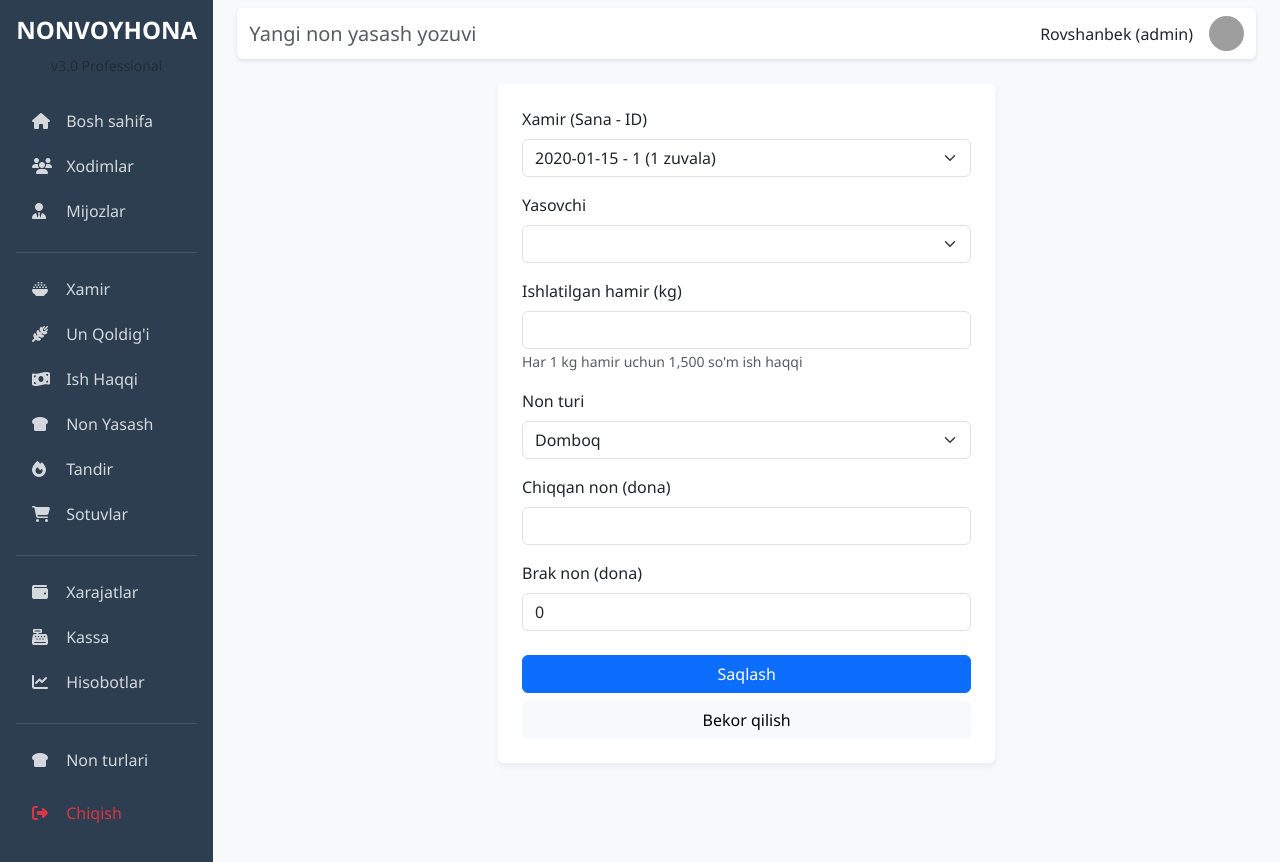
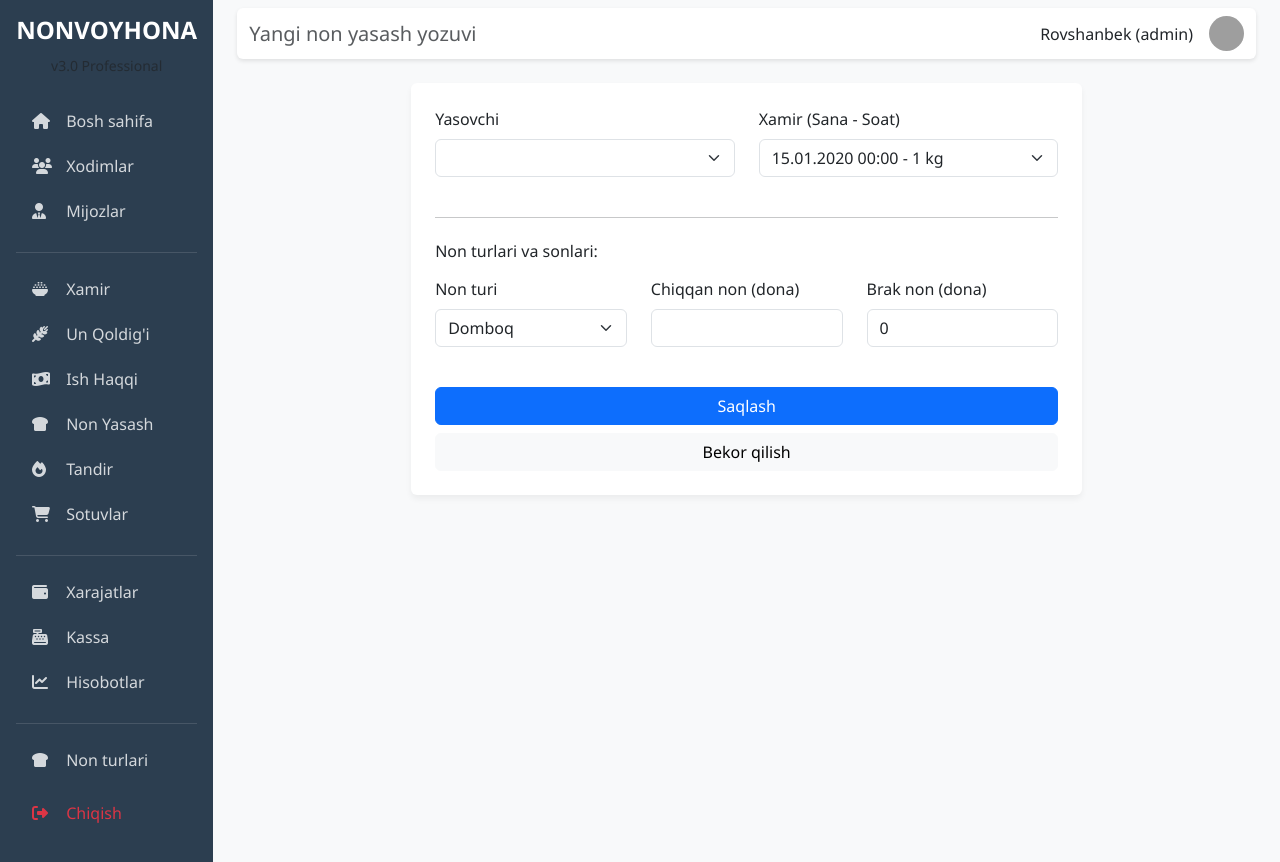
Before and after one commit to nonvoyhonatizimi/bakerysystemsolatr, a Flask app: page /production/bread/add in a window 1280 px wide. Run offline with Flask 3, Linux system fonts and the light colour scheme; a user stored in the database is signed in; tables that the repository leaves empty hold one stand-in row (values such as "Sample post"); lists and menus that the app fills with data are empty; grey boxes are pictures that could not be loaded.

Commit message:
Update bread making workflow - remove manual hamir_kg input, show datetime

```diff
--- a/routes/production.py
+++ b/routes/production.py
@@ -64,10 +64,13 @@ def add_bread():
     if request.method == 'POST':
         xamir_id = request.form.get('xamir_id')
         xodim_id = request.form.get('xodim_id')
-        hamir_kg = int(request.form.get('hamir_kg', 0))
         non_turi = request.form.get('non_turi', 'Domboq')
         chiqqan_non = int(request.form.get('chiqqan_non', 0))
         brak_non = int(request.form.get('brak_non', 0))
+
+        # Tanlangan xamir ma'lumotlarini olish
+        dough = Dough.query.get(xamir_id)
+        hamir_kg = dough.un_kg if dough else 0
 
         new_bread = BreadMaking(
             sana=datetime.now().date(),
@@ -85,7 +88,7 @@ def add_bread():
         flash(f'{non_turi} non yasash qo\'shildi. {hamir_kg} kg hamir. Ish haqqi: {ish_haqqi:,} so\'m', 'success')
         return redirect(url_for('production.list_bread'))
 
-    doughs = Dough.query.all()
+    doughs = Dough.query.order_by(Dough.sana.desc()).all()
     employees = Employee.query.filter_by(lavozim='Yasovchi').all()
     return render_template('production/bread_add.html', doughs=doughs, employees=employees)
 
--- a/templates/production/bread_add.html
+++ b/templates/production/bread_add.html
@@ -5,18 +5,12 @@
 
 {% block content %}
 <div class="row justify-content-center">
-    <div class="col-md-6">
+    <div class="col-md-8">
         <div class="card">
             <div class="card-body p-4">
                 <form method="POST">
-                    <div class="mb-3">
-                        <label for="xamir_id" class="form-label">Xamir (Sana - ID)</label>
-                        <select class="form-select" id="xamir_id" name="xamir_id" required>
-                            {% for d in doughs %}
-                            <option value="{{ d.id }}">{{ d.sana }} - {{ d.id }} ({{ d.xamir_soni }} zuvala)</option>
-                            {% endfor %}
-                        </select>
-                    </div>
+                    <div class="row">
+                        <div class="col-md-6">
                             <div class="mb-3">
                                 <label for="xodim_id" class="form-label">Yasovchi</label>
                                 <select class="form-select" id="xodim_id" name="xodim_id" required>
@@ -25,11 +19,24 @@
                                     {% endfor %}
                                 </select>
                             </div>
+                        </div>
+                        <div class="col-md-6">
                             <div class="mb-3">
-                        <label for="hamir_kg" class="form-label">Ishlatilgan hamir (kg)</label>
-                        <input type="number" class="form-control" id="hamir_kg" name="hamir_kg" required min="1">
-                        <small class="text-muted">Har 1 kg hamir uchun 1,500 so'm ish haqqi</small>
+                                <label for="xamir_id" class="form-label">Xamir (Sana - Soat)</label>
+                                <select class="form-select" id="xamir_id" name="xamir_id" required>
+                                    {% for d in doughs %}
+                                    <option value="{{ d.id }}">{{ d.sana.strftime('%d.%m.%Y %H:%M') }} - {{ d.un_kg }} kg</option>
+                                    {% endfor %}
+                                </select>
                             </div>
+                        </div>
+                    </div>
+
+                    <hr class="my-4">
+                    <h6 class="mb-3">Non turlari va sonlari:</h6>
+
+                    <div class="row">
+                        <div class="col-md-4">
                             <div class="mb-3">
                                 <label for="non_turi" class="form-label">Non turi</label>
                                 <select class="form-select" id="non_turi" name="non_turi" required>
@@ -38,15 +45,22 @@
                                     <option value="Buxanka">Buxanka</option>
                                 </select>
                             </div>
+                        </div>
+                        <div class="col-md-4">
                             <div class="mb-3">
                                 <label for="chiqqan_non" class="form-label">Chiqqan non (dona)</label>
-                        <input type="number" class="form-control" id="chiqqan_non" name="chiqqan_non" required>
+                                <input type="number" class="form-control" id="chiqqan_non" name="chiqqan_non" required min="0">
                             </div>
-                    <div class="mb-4">
+                        </div>
+                        <div class="col-md-4">
+                            <div class="mb-3">
                                 <label for="brak_non" class="form-label">Brak non (dona)</label>
-                        <input type="number" class="form-control" id="brak_non" name="brak_non" value="0">
+                                <input type="number" class="form-control" id="brak_non" name="brak_non" value="0" min="0">
                             </div>
-                    <div class="d-grid gap-2">
+                        </div>
+                    </div>
+
+                    <div class="d-grid gap-2 mt-4">
                         <button type="submit" class="btn btn-primary">Saqlash</button>
                         <a href="{{ url_for('production.list_bread') }}" class="btn btn-light">Bekor qilish</a>
                     </div>
--- a/templates/production/bread_list.html
+++ b/templates/production/bread_list.html
@@ -16,7 +16,7 @@
             <table class="table table-hover align-middle">
                 <thead class="table-light">
                     <tr>
-                        <th>Sana</th>
+                        <th>Sana/Soat</th>
                         <th>Xodim</th>
                         <th>Non turi</th>
                         <th>Hamir (kg)</th>
@@ -29,7 +29,7 @@
                 <tbody>
                     {% for b in breads %}
                     <tr>
-                        <td>{{ b.sana.strftime('%d.%m.%Y') }}</td>
+                        <td>{{ b.dough.sana.strftime('%d.%m.%Y %H:%M') }}</td>
                         <td>{{ b.employee.ism }}</td>
                         <td><span class="badge bg-info">{{ b.non_turi }}</span></td>
                         <td>{{ b.hamir_kg }}</td>
```
Lines whose indentation alone changed are shown as unchanged.
